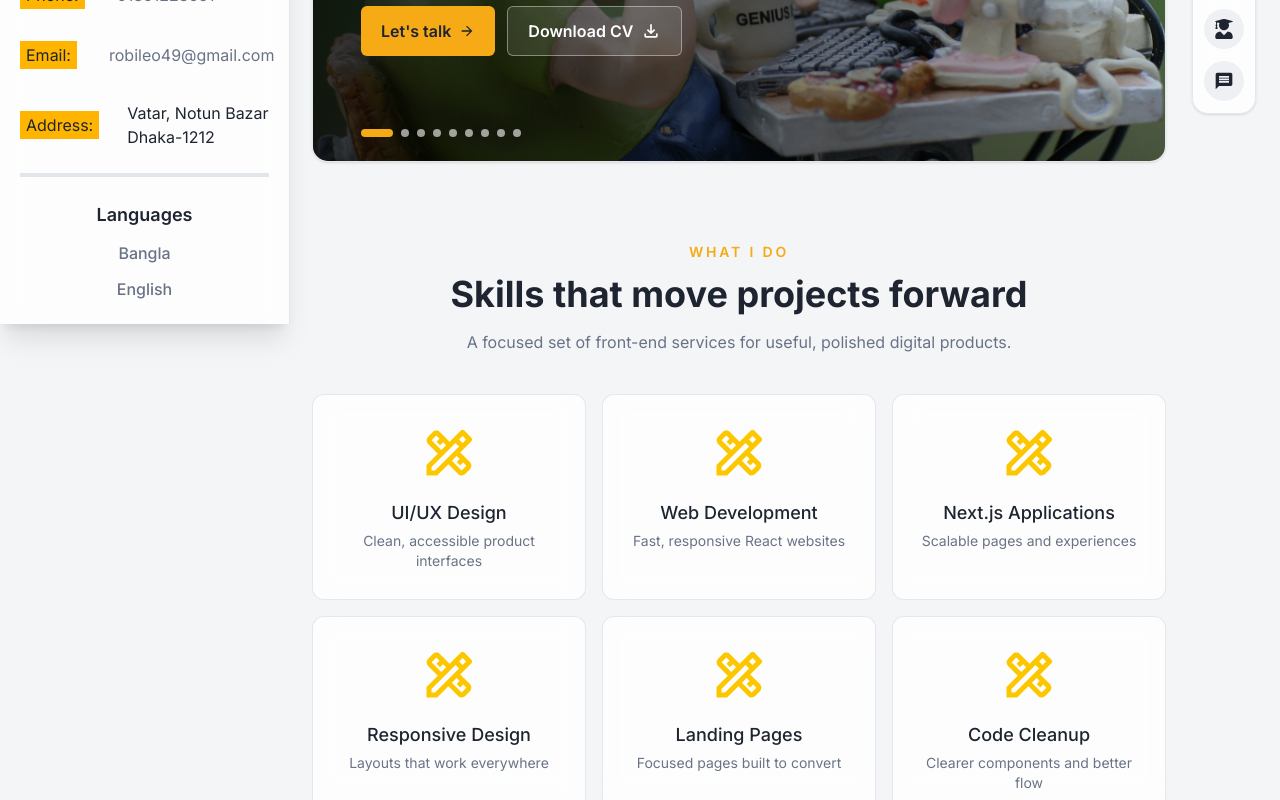
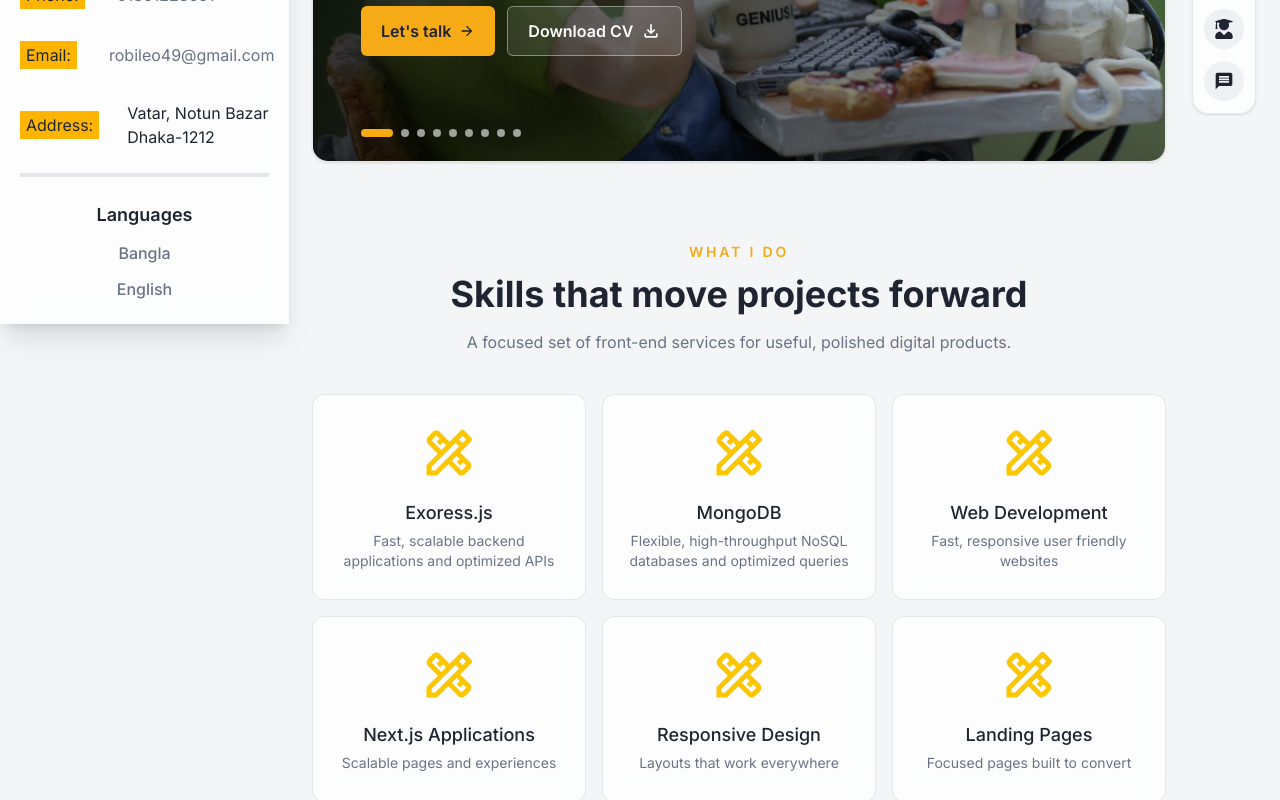
Before and after one commit to RobiMankhinStart/MyNextFolio, a Next.js app: page / in a window 1280 px wide. Shown: the part 476-1276 px from the top of the page. Built offline with nearby package versions, Linux system fonts and the light colour scheme.

Commit message:
added skill info

```diff
--- a/app/components/Home/MyServices.jsx
+++ b/app/components/Home/MyServices.jsx
@@ -2,8 +2,12 @@ import React from "react";
 import MyServiceCard from "../common/MyServiceCard";
 
 const services = [
-  ["UI/UX Design", "Clean, accessible product interfaces"],
-  ["Web Development", "Fast, responsive React websites"],
+  ["Exoress.js", "Fast, scalable backend applications and optimized APIs"],
+  [
+    "MongoDB",
+    "Flexible, high-throughput NoSQL databases and optimized queries",
+  ],
+  ["Web Development", "Fast, responsive user friendly websites"],
   ["Next.js Applications", "Scalable pages and experiences"],
   ["Responsive Design", "Layouts that work everywhere"],
   ["Landing Pages", "Focused pages built to convert"],
```
